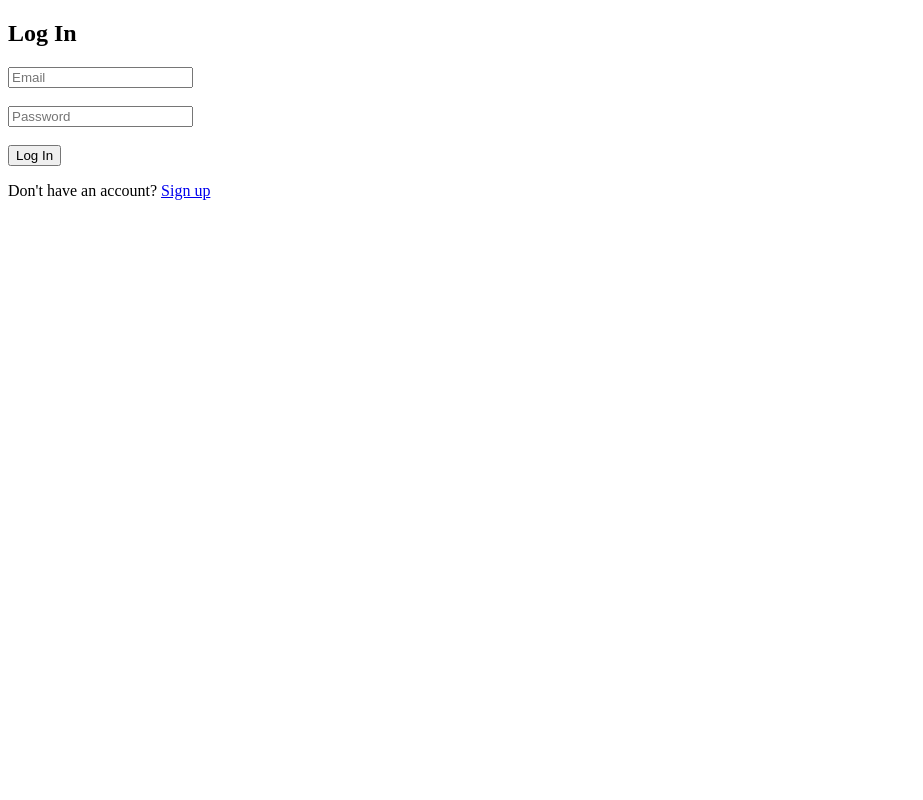
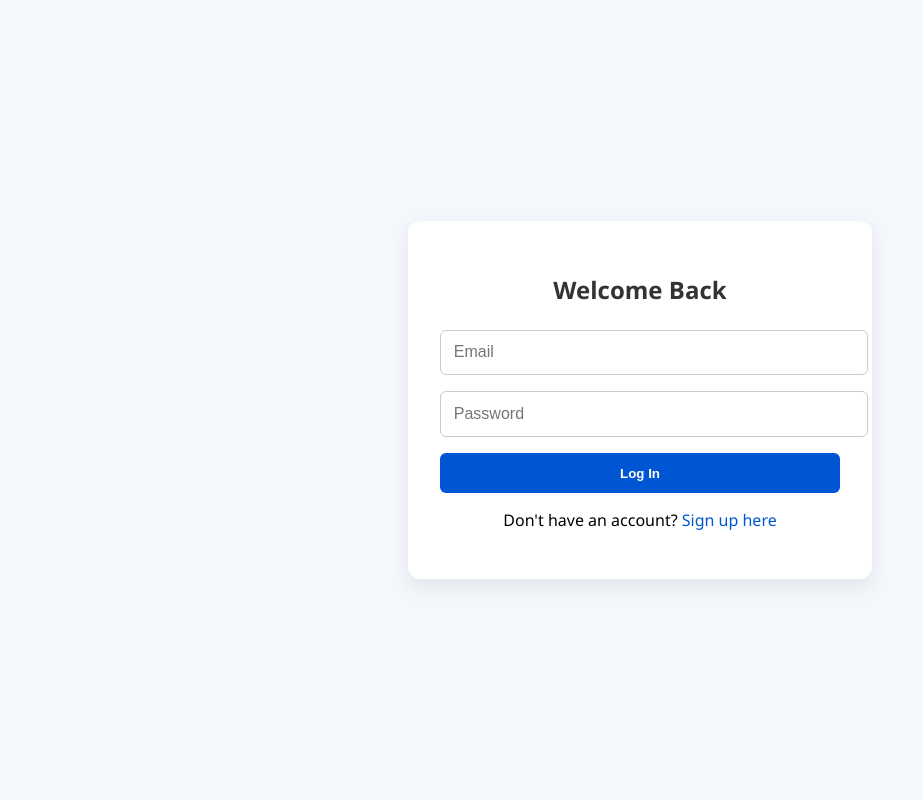
Before and after one commit to JoeC16/onfile-mvp, a Flask app: page /login in a window 1280 px wide. Shown: the whole page, without its empty margins (0-923 px from the left). Run offline with Flask 3, Linux system fonts and the light colour scheme.

Commit message:
Update login.html

```diff
--- a/app/templates/login.html
+++ b/app/templates/login.html
@@ -1,15 +1,83 @@
 <!DOCTYPE html>
-<html>
+<html lang="en">
 <head>
-    <title>Log In - Onfile</title>
+  <meta charset="UTF-8" />
+  <meta name="viewport" content="width=device-width, initial-scale=1.0"/>
+  <title>Login - Onfile</title>
+  <style>
+    body {
+      font-family: 'Segoe UI', sans-serif;
+      background-color: #f4f7fc;
+      display: flex;
+      align-items: center;
+      justify-content: center;
+      height: 100vh;
+      margin: 0;
+    }
+
+    .card {
+      background: white;
+      padding: 2rem;
+      border-radius: 12px;
+      box-shadow: 0 8px 20px rgba(0, 0, 0, 0.08);
+      width: 100%;
+      max-width: 400px;
+    }
+
+    h2 {
+      text-align: center;
+      color: #333;
+      margin-bottom: 1.5rem;
+    }
+
+    input {
+      width: 100%;
+      padding: 0.8rem;
+      margin-bottom: 1rem;
+      border: 1px solid #ccc;
+      border-radius: 6px;
+      font-size: 1rem;
+    }
+
+    button {
+      width: 100%;
+      padding: 0.8rem;
+      background-color: #0056d2;
+      color: white;
+      font-weight: bold;
+      border: none;
+      border-radius: 6px;
+      cursor: pointer;
+    }
+
+    button:hover {
+      background-color: #0041a8;
+    }
+
+    p {
+      text-align: center;
+      margin-top: 1rem;
+    }
+
+    a {
+      color: #0056d2;
+      text-decoration: none;
+    }
+
+    a:hover {
+      text-decoration: underline;
+    }
+  </style>
 </head>
 <body>
-    <h2>Log In</h2>
+  <div class="card">
+    <h2>Welcome Back</h2>
     <form method="POST">
-        <input type="email" name="email" placeholder="Email" required><br><br>
-        <input type="password" name="password" placeholder="Password" required><br><br>
-        <button type="submit">Log In</button>
+      <input type="email" name="email" placeholder="Email" required />
+      <input type="password" name="password" placeholder="Password" required />
+      <button type="submit">Log In</button>
     </form>
-    <p>Don't have an account? <a href="{{ url_for('main.signup') }}">Sign up</a></p>
+    <p>Don't have an account? <a href="{{ url_for('main.signup') }}">Sign up here</a></p>
+  </div>
 </body>
 </html>
```
